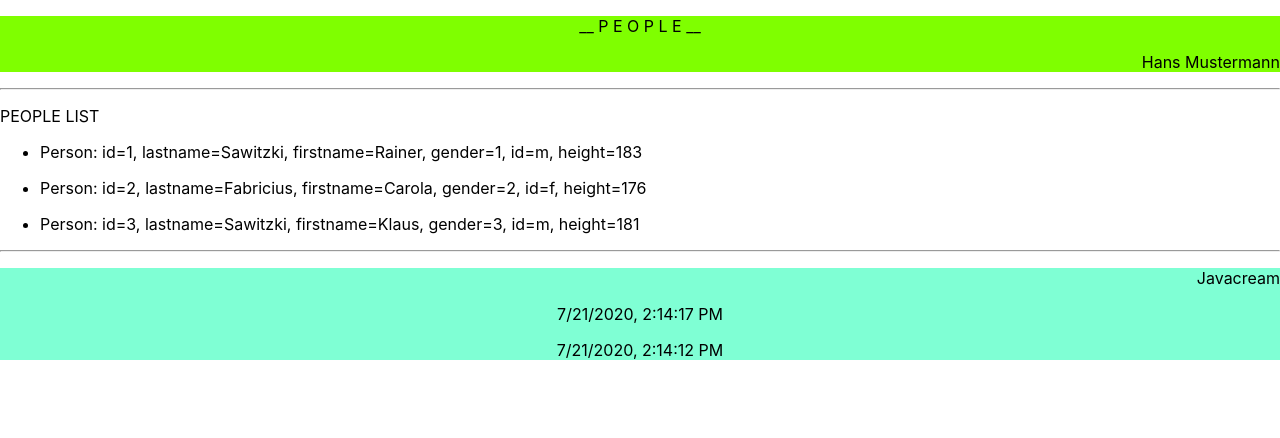
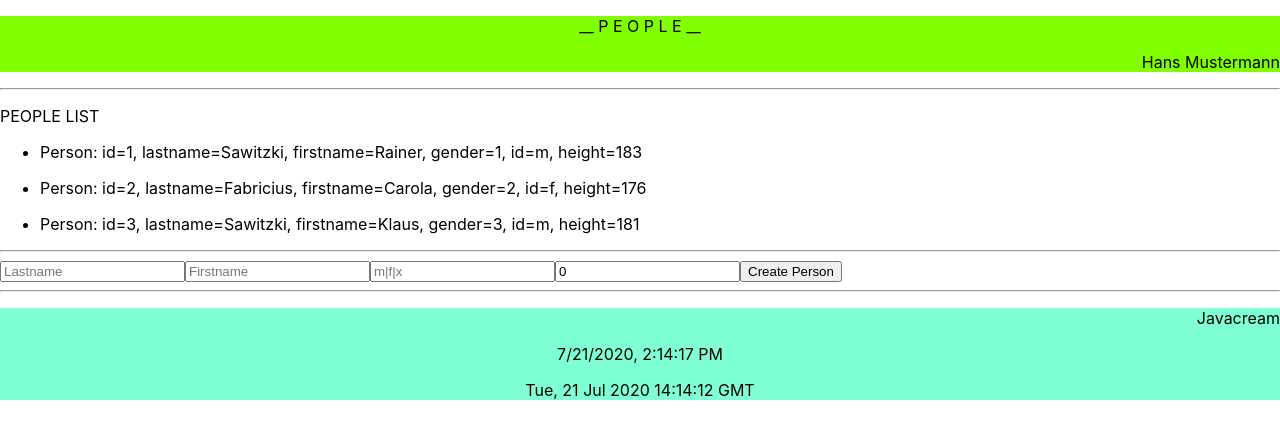
Before and after one commit to Javacream/org.javacream.training.react, a React (Create React App) app in the folder training/: page / in a window 1280 px wide. Shown: the top 438 px of the page. Built offline with nearby package versions, Linux system fonts and the light colour scheme.

Commit message:
start PersonInput

```diff
--- a/training/src/people/components/ContentComponent.tsx
+++ b/training/src/people/components/ContentComponent.tsx
@@ -1,9 +1,12 @@
 import React from 'react';
 import PeopleListComponent from './PeopleListComponent'
+import PersonInputFormComponent from './PersonInputComponent'
 export default function ContentComponent() {
     return  (
         <div id="content">
             <PeopleListComponent />
+            <hr />
+            <PersonInputFormComponent />
         </div>
       )
 
--- /dev/null
+++ b/training/src/people/components/PersonInputComponent.tsx
@@ -0,0 +1,36 @@
+import React from 'react'
+
+
+export default class PersonInputFormComponent extends React.PureComponent{
+    state = {
+      fields: {
+        lastname: '',
+        firstname: '',
+        gender: '',
+        height: 0
+      }
+    }
+
+    handleFormSubmit = (event:any) => {
+      event.preventDefault();
+
+    }
+    handleChange = (event:any) => {
+      let target = event.target
+      let result:any = this.state.fields
+      result[target.name] = target.value
+      this.setState(result)
+    }
+    render(){
+      return (
+        <form onSubmit={this.handleFormSubmit}>
+        <input placeholder="Lastname" name="lastname" value={this.state.fields.lastname} onChange={this.handleChange}></input>
+        <input placeholder="Firstname" name="firstname" value={this.state.fields.firstname} onChange={this.handleChange}></input>
+        <input placeholder="m|f|x" name="gender" value={this.state.fields.gender} onChange={this.handleChange}></input>
+        <input placeholder="123" name="height" value={this.state.fields.height} onChange={this.handleChange}></input>
+        <input type="submit" value="Create Person"/>
+        </form>
+      )
+    }
+
+  }
--- a/training/src/util/ClockComponent.tsx
+++ b/training/src/util/ClockComponent.tsx
@@ -1,6 +1,7 @@
 import React, {useState} from 'react'
 
-export class ClockComponent extends React.PureComponent{
+
+export class ClockComponent extends React.PureComponent<{}, {actualDate:Date}>{
     state = {actualDate: new Date()}
     componentDidMount(){
         setInterval( () => {this.setState({actualDate: new Date()})}, 1000)
@@ -14,12 +15,14 @@ export class ClockComponent extends React.PureComponent{
     }
 }
 
+let first = true
 export function HookClockComponent(){
-    const [date, updateDate] = useState({actualDate: new Date()})
-    //setInterval( () => {updateDate({actualDate: new Date()})}, 1000)
-    return (
-        <div>
-            <p>{date.actualDate.toLocaleString()}</p>
-        </div>
-    )
+    const [clock, updateClock] = useState({time: new Date()})
+    if(first){
+        setInterval(() => {
+            updateClock({time: new Date()})
+        }, 1000)
+        first = false
+    }
+    return (<div>{clock.time.toUTCString()}</div>)
 }
```
